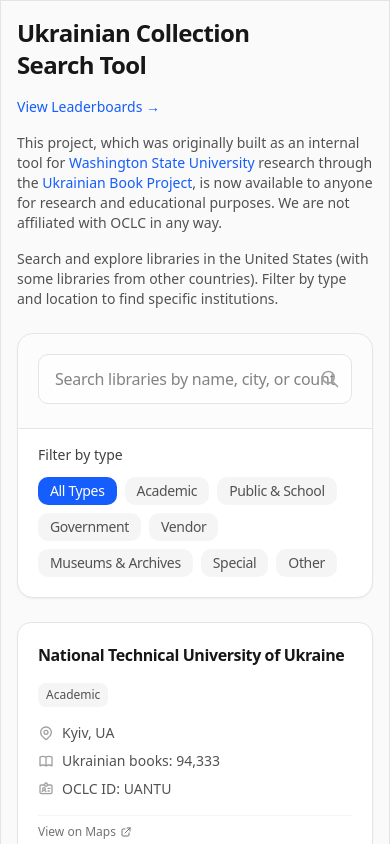
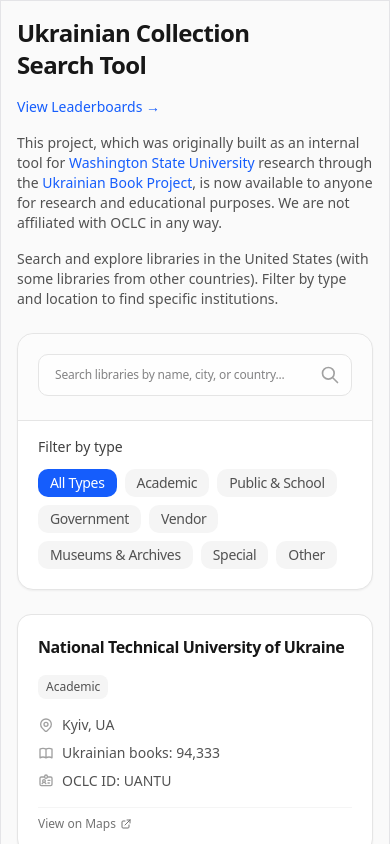
Before and after one commit to digitalRM/WSU-Ukrainian-Book-Search-Tool, a Next.js app: page / in a window 390 px wide. Shown: the top 844 px of the page. Built offline with nearby package versions, Linux system fonts and the light colour scheme.

Commit message:
Fix mobile search

```diff
--- a/components/ui/SearchBar.tsx
+++ b/components/ui/SearchBar.tsx
@@ -34,7 +34,7 @@
               value={searchTerm}
               onChange={(e) => onSearchChange(e.target.value)}
               placeholder="Search libraries by name, city, or country..."
-              className="w-full px-4 py-3 rounded-lg bg-white/75 border border-neutral-200 focus:outline-none focus:ring-2 focus:ring-blue-500 dark:bg-gray-800 dark:border-gray-700 dark:text-white tracking-[-0.015em]"
+              className="w-full px-4 py-3 rounded-lg text-xs sm:text-base bg-white/75 border border-neutral-200 focus:outline-none focus:ring-2 focus:ring-blue-500 dark:bg-gray-800 dark:border-gray-700 dark:text-white tracking-[-0.015em]"
             />
             <div className="absolute inset-y-0 right-0 flex items-center pr-3">
               <svg
```
